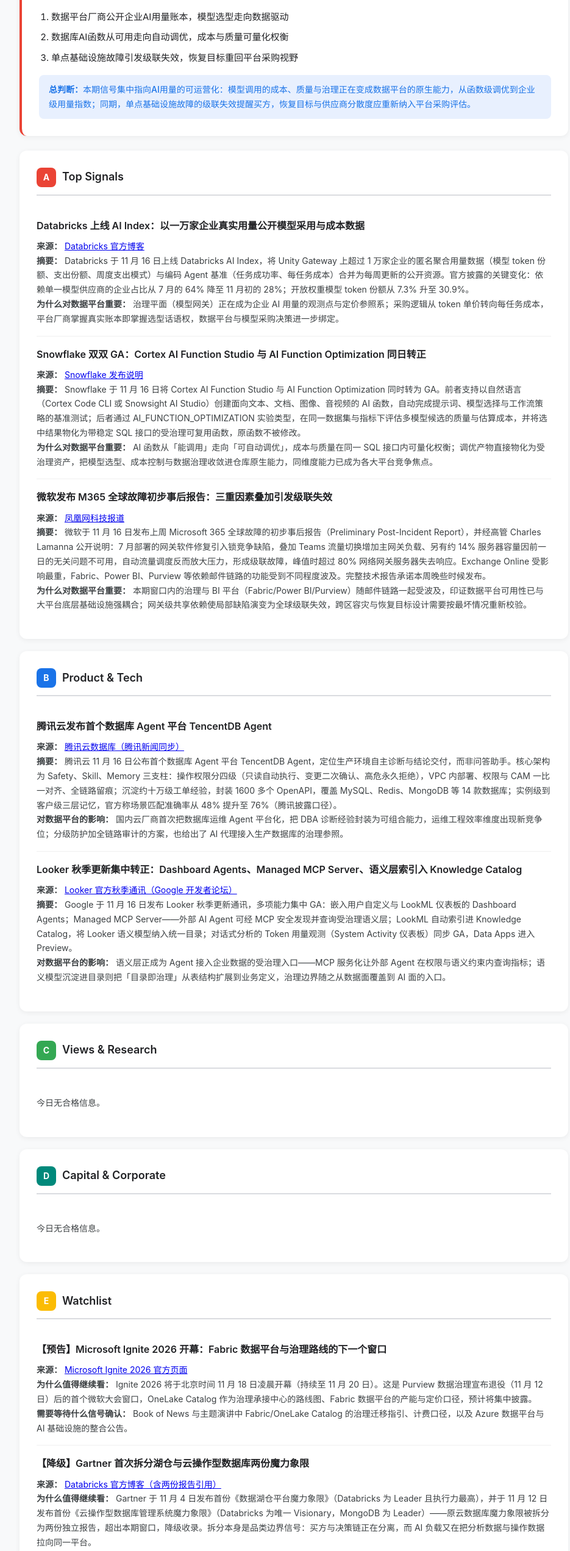
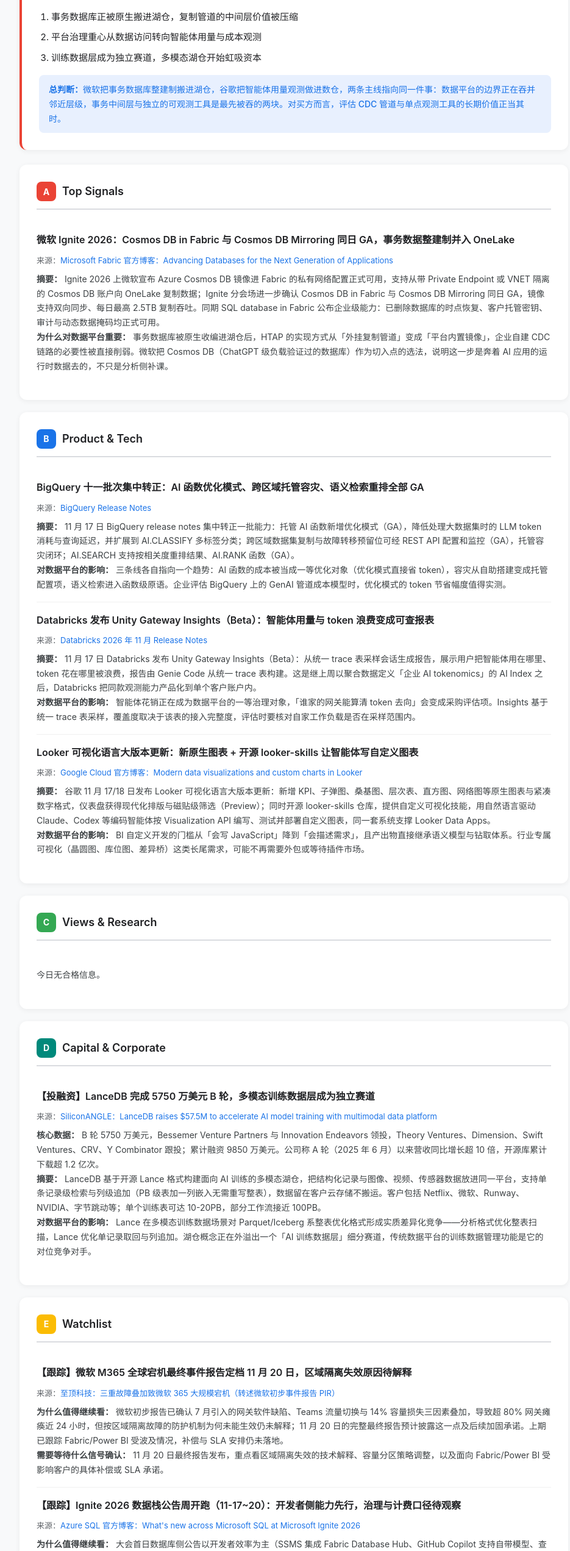
Before and after one commit to haiyangchenbj/data-ai-daily, a plain HTML site: page index.html in a window 1280 px wide. Shown: the part 240-2784 px from the top of the page at 61% size, without its empty margins (158-1093 px from the left). Drawn offline with Linux system fonts and the light colour scheme.

Commit message:
Deploy: Data+AI daily report 2026-11-18

```diff
--- a/index.html
+++ b/index.html
@@ -3,7 +3,7 @@
 <head>
 <meta charset="UTF-8">
 <meta name="viewport" content="width=device-width, initial-scale=1.0">
-<title>Data+AI 全球日报 | 2026-11-17</title>
+<title>Data+AI 全球日报 | 2026-11-18</title>
 <style>
   :root {
     --primary: #1a73e8;
@@ -162,7 +162,7 @@
 
   <div class="header">
     <h1>📊 Data+AI 全球日报</h1>
-    <div class="date">2026-11-17 · 严格只包含过去24小时信息</div>
+    <div class="date">2026-11-18 · 严格只包含过去24小时信息</div>
   </div>
 
   <!-- 根据实际日报内容填充以下模板 -->
@@ -170,12 +170,12 @@
   <div class="summary-box">
     <h2>🔥 今日最重要的3个变化</h2>
     <ol>
-      <li>数据平台厂商公开企业AI用量账本，模型选型走向数据驱动</li>
-      <li>数据库AI函数从可用走向自动调优，成本与质量可量化权衡</li>
-      <li>单点基础设施故障引发级联失效，恢复目标重回平台采购视野</li>
+      <li>事务数据库正被原生搬进湖仓，复制管道的中间层价值被压缩</li>
+      <li>平台治理重心从数据访问转向智能体用量与成本观测</li>
+      <li>训练数据层成为独立赛道，多模态湖仓开始虹吸资本</li>
     </ol>
     <div class="verdict">
-      <strong>总判断：</strong>本期信号集中指向AI用量的可运营化：模型调用的成本、质量与治理正在变成数据平台的原生能力，从函数级调优到企业级用量指数；同期，单点基础设施故障的级联失效提醒买方，恢复目标与供应商分散度应重新纳入平台采购评估。
+      <strong>总判断：</strong>微软把事务数据库整建制搬进湖仓，谷歌把智能体用量观测做进数仓，两条主线指向同一件事：数据平台的边界正在吞并邻近层级，事务中间层与独立的可观测工具是最先被吞的两块。对买方而言，评估 CDC 管道与单点观测工具的长期价值正当其时。
     </div>
   </div>
 
@@ -186,19 +186,9 @@
       <h2>Top Signals</h2>
     </div>
     <div class="item">
-    <h3>Databricks 上线 AI Index：以一万家企业真实用量公开模型采用与成本数据</h3>
-
-    <div class="body"><b>来源：</b> <a href="https://www.databricks.com/blog/introducing-databricks-ai-index-state-enterprise-ai-tokenomics">Databricks 官方博客</a><br><b>摘要：</b> Databricks 于 11 月 16 日上线 Databricks AI Index，将 Unity Gateway 上超过 1 万家企业的匿名聚合用量数据（模型 token 份额、支出份额、周度支出模式）与编码 Agent 基准（任务成功率、每任务成本）合并为每周更新的公开资源。官方披露的关键变化：依赖单一模型供应商的企业占比从 7 月的 64% 降至 11 月初的 28%；开放权重模型 token 份额从 7.3% 升至 30.9%。<br><b>为什么对数据平台重要：</b> 治理平面（模型网关）正在成为企业 AI 用量的观测点与定价参照系；采购逻辑从 token 单价转向每任务成本，平台厂商掌握真实账本即掌握选型话语权，数据平台与模型采购决策进一步绑定。</div>
-</div>
-<div class="item">
-    <h3>Snowflake 双双 GA：Cortex AI Function Studio 与 AI Function Optimization 同日转正</h3>
-
-    <div class="body"><b>来源：</b> <a href="https://docs.snowflake.com/en/release-notes/2026/other/2026-11-16-cortex-ai-function-studio-ga">Snowflake 发布说明</a><br><b>摘要：</b> Snowflake 于 11 月 16 日将 Cortex AI Function Studio 与 AI Function Optimization 同时转为 GA。前者支持以自然语言（Cortex Code CLI 或 Snowsight AI Studio）创建面向文本、文档、图像、音视频的 AI 函数，自动完成提示词、模型选择与工作流策略的基准测试；后者通过 AI_FUNCTION_OPTIMIZATION 实验类型，在同一数据集与指标下评估多模型候选的质量与估算成本，并将选中结果物化为带稳定 SQL 接口的受治理可复用函数，原函数不被修改。<br><b>为什么对数据平台重要：</b> AI 函数从「能调用」走向「可自动调优」，成本与质量在同一 SQL 接口内可量化权衡；调优产物直接物化为受治理资产，把模型选型、成本控制与数据治理收敛进仓库原生能力，同维度能力已成为各大平台竞争焦点。</div>
-</div>
-<div class="item">
-    <h3>微软发布 M365 全球故障初步事后报告：三重因素叠加引发级联失效</h3>
-
-    <div class="body"><b>来源：</b> <a href="https://tech.ifeng.com/c/8y6MAYWqFjg">凤凰网科技报道</a><br><b>摘要：</b> 微软于 11 月 16 日发布上周 Microsoft 365 全球故障的初步事后报告（Preliminary Post-Incident Report），并经高管 Charles Lamanna 公开说明：7 月部署的网关软件修复引入锁竞争缺陷，叠加 Teams 流量切换增加主网关负载、另有约 14% 服务器容量因前一日的无关问题不可用，自动流量调度反而放大压力，形成级联故障，峰值时超过 80% 网络网关服务器失去响应。Exchange Online 受影响最重，Fabric、Power BI、Purview 等依赖邮件链路的功能受到不同程度波及。完整技术报告承诺本周晚些时候发布。<br><b>为什么对数据平台重要：</b> 本期窗口内的治理与 BI 平台（Fabric/Power BI/Purview）随邮件链路一起受波及，印证数据平台可用性已与大平台底层基础设施强耦合；网关级共享依赖使局部缺陷演变为全球级联失效，跨区容灾与恢复目标设计需要按最坏情况重新校验。</div>
+    <h3>微软 Ignite 2026：Cosmos DB in Fabric 与 Cosmos DB Mirroring 同日 GA，事务数据整建制并入 OneLake</h3>
+    <div class="source">来源：<a href="https://community.fabric.microsoft.com/t5/Fabric-Updates-Blogs/Advancing-Databases-for-the-Next-Generation-of-Applications/ba-p/5172237">Microsoft Fabric 官方博客：Advancing Databases for the Next Generation of Applications</a></div>
+    <div class="body"><b>摘要：</b> Ignite 2026 上微软宣布 Azure Cosmos DB 镜像进 Fabric 的私有网络配置正式可用，支持从带 Private Endpoint 或 VNET 隔离的 Cosmos DB 账户向 OneLake 复制数据；Ignite 分会场进一步确认 Cosmos DB in Fabric 与 Cosmos DB Mirroring 同日 GA，镜像支持双向同步、每日最高 2.5TB 复制吞吐。同期 SQL database in Fabric 公布企业级能力：已删除数据库的时点恢复、客户托管密钥、审计与动态数据掩码均正式可用。<br><b>为什么对数据平台重要：</b> 事务数据库被原生收编进湖仓后，HTAP 的实现方式从「外挂复制管道」变成「平台内置镜像」，企业自建 CDC 链路的必要性被直接削弱。微软把 Cosmos DB（ChatGPT 级负载验证过的数据库）作为切入点的选法，说明这一步是奔着 AI 应用的运行时数据去的，不只是分析侧补课。</div>
 </div>
   </div>
 
@@ -209,14 +199,19 @@
       <h2>Product & Tech</h2>
     </div>
     <div class="item">
-    <h3>腾讯云发布首个数据库 Agent 平台 TencentDB Agent</h3>
-
-    <div class="body"><b>来源：</b> <a href="https://news.qq.com/rain/a/20261116A06M1B00">腾讯云数据库（腾讯新闻同步）</a><br><b>摘要：</b> 腾讯云 11 月 16 日公布首个数据库 Agent 平台 TencentDB Agent，定位生产环境自主诊断与结论交付，而非问答助手。核心架构为 Safety、Skill、Memory 三支柱：操作权限分四级（只读自动执行、变更二次确认、高危永久拒绝），VPC 内部署、权限与 CAM 一比一对齐、全链路留痕；沉淀约十万级工单经验，封装 1600 多个 OpenAPI，覆盖 MySQL、Redis、MongoDB 等 14 款数据库；实例级到客户级三层记忆，官方称场景匹配准确率从 48% 提升至 76%（腾讯披露口径）。<br><b>对数据平台的影响：</b> 国内云厂商首次把数据库运维 Agent 平台化，把 DBA 诊断经验封装为可组合能力，运维工程效率维度出现新竞争位；分级防护加全链路审计的方案，也给出了 AI 代理接入生产数据库的治理参照。</div>
+    <h3>BigQuery 十一批次集中转正：AI 函数优化模式、跨区域托管容灾、语义检索重排全部 GA</h3>
+    <div class="source">来源：<a href="https://cloud.google.com/bigquery-ml/docs/release-notes">BigQuery Release Notes</a></div>
+    <div class="body"><b>摘要：</b> 11 月 17 日 BigQuery release notes 集中转正一批能力：托管 AI 函数新增优化模式（GA），降低处理大数据集时的 LLM token 消耗与查询延迟，并扩展到 AI.CLASSIFY 多标签分类；跨区域数据集复制与故障转移预留位可经 REST API 配置和监控（GA），托管容灾闭环；AI.SEARCH 支持按相关度重排结果、AI.RANK 函数（GA）。<br><b>对数据平台的影响：</b> 三条线各自指向一个趋势：AI 函数的成本被当成一等优化对象（优化模式直接省 token），容灾从自助搭建变成托管配置项，语义检索进入函数级原语。企业评估 BigQuery 上的 GenAI 管道成本模型时，优化模式的 token 节省幅度值得实测。</div>
 </div>
 <div class="item">
-    <h3>Looker 秋季更新集中转正：Dashboard Agents、Managed MCP Server、语义层索引入 Knowledge Catalog</h3>
-
-    <div class="body"><b>来源：</b> <a href="https://discuss.google.dev/t/looker-newsletter-fall-updates/414520">Looker 官方秋季通讯（Google 开发者论坛）</a><br><b>摘要：</b> Google 于 11 月 16 日发布 Looker 秋季更新通讯，多项能力集中 GA：嵌入用户自定义与 LookML 仪表板的 Dashboard Agents；Managed MCP Server——外部 AI Agent 可经 MCP 安全发现并查询受治理语义层；LookML 自动索引进 Knowledge Catalog，将 Looker 语义模型纳入统一目录；对话式分析的 Token 用量观测（System Activity 仪表板）同步 GA，Data Apps 进入 Preview。<br><b>对数据平台的影响：</b> 语义层正成为 Agent 接入企业数据的受治理入口——MCP 服务化让外部 Agent 在权限与语义约束内查询指标；语义模型沉淀进目录则把「目录即治理」从表结构扩展到业务定义，治理边界随之从数据面覆盖到 AI 面的入口。</div>
+    <h3>Databricks 发布 Unity Gateway Insights（Beta）：智能体用量与 token 浪费变成可查报表</h3>
+    <div class="source">来源：<a href="https://docs.databricks.com/aws/en/release-notes/product/2026/november">Databricks 2026 年 11 月 Release Notes</a></div>
+    <div class="body"><b>摘要：</b> 11 月 17 日 Databricks 发布 Unity Gateway Insights（Beta）：从统一 trace 表采样会话生成报告，展示用户把智能体用在哪里、token 花在哪里被浪费，报告由 Genie Code 从统一 trace 表构建。这是继上周以聚合数据定义「企业 AI tokenomics」的 AI Index 之后，Databricks 把同款观测能力产品化到单个客户账户内。<br><b>对数据平台的影响：</b> 智能体花销正在成为数据平台的一等治理对象，「谁家的网关能算清 token 去向」会变成采购评估项。Insights 基于统一 trace 表采样，覆盖度取决于该表的接入完整度，评估时要核对自家工作负载是否在采样范围内。</div>
+</div>
+<div class="item">
+    <h3>Looker 可视化语言大版本更新：新原生图表 + 开源 looker-skills 让智能体写自定义图表</h3>
+    <div class="source">来源：<a href="https://cloud.google.com/blog/products/business-intelligence/modern-data-visualizations-and-custom-charts-in-looker">Google Cloud 官方博客：Modern data visualizations and custom charts in Looker</a></div>
+    <div class="body"><b>摘要：</b> 谷歌 11 月 17/18 日发布 Looker 可视化语言大版本更新：新增 KPI、子弹图、桑基图、层次表、直方图、网络图等原生图表与紧凑数字格式，仪表盘获得现代化排版与磁贴级筛选（Preview）；同时开源 looker-skills 仓库，提供自定义可视化技能，用自然语言驱动 Claude、Codex 等编码智能体按 Visualization API 编写、测试并部署自定义图表，同一套系统支撑 Looker Data Apps。<br><b>对数据平台的影响：</b> BI 自定义开发的门槛从「会写 JavaScript」降到「会描述需求」，且产出物直接继承语义模型与钻取体系。行业专属可视化（晶圆图、库位图、差异桥）这类长尾需求，可能不再需要外包或等待插件市场。</div>
 </div>
   </div>
 
@@ -245,9 +240,9 @@
     <!-- <span class="funding-tag tag-ipo">IPO</span> -->
     <!-- <span class="funding-tag tag-ma">收购兼并</span> -->
     <div class="item">
-    <h3></h3>
-
-    <div class="body">今日无合格信息。</div>
+    <h3>【投融资】LanceDB 完成 5750 万美元 B 轮，多模态训练数据层成为独立赛道</h3>
+    <div class="source">来源：<a href="https://siliconangle.com/2026/11/17/lancedb-raises-57-5m-to-accelerate-ai-model-training-with-multimodal-data-platform/">SiliconANGLE：LanceDB raises $57.5M to accelerate AI model training with multimodal data platform</a></div>
+    <div class="body"><b>核心数据：</b> B 轮 5750 万美元，Bessemer Venture Partners 与 Innovation Endeavors 领投，Theory Ventures、Dimension、Swift Ventures、CRV、Y Combinator 跟投；累计融资 9850 万美元。公司称 A 轮（2025 年 6 月）以来营收同比增长超 10 倍，开源库累计下载超 1.2 亿次。<br><b>摘要：</b> LanceDB 基于开源 Lance 格式构建面向 AI 训练的多模态湖仓，把结构化记录与图像、视频、传感器数据放进同一平台，支持单条记录级检索与列级追加（PB 级表加一列嵌入无需重写整表），数据留在客户云存储不搬运。客户包括 Netflix、微软、Runway、NVIDIA、字节跳动等；单个训练表可达 10-20PB，部分工作流接近 100PB。<br><b>对数据平台的影响：</b> Lance 在多模态训练数据场景对 Parquet/Iceberg 系整表优化格式形成实质差异化竞争——分析格式优化整表扫描，Lance 优化单记录取回与列追加。湖仓概念正在外溢出一个「AI 训练数据层」细分赛道，传统数据平台的训练数据管理功能是它的对位竞争对手。</div>
 </div>
   </div>
 
@@ -258,25 +253,20 @@
       <h2>Watchlist</h2>
     </div>
     <div class="item">
-    <h3>【预告】Microsoft Ignite 2026 开幕：Fabric 数据平台与治理路线的下一个窗口</h3>
-
-    <div class="body"><b>来源：</b> <a href="https://news.microsoft.com/events/ignite/2026/live-news/">Microsoft Ignite 2026 官方页面</a><br><b>为什么值得继续看：</b> Ignite 2026 将于北京时间 11 月 18 日凌晨开幕（持续至 11 月 20 日）。这是 Purview 数据治理宣布退役（11 月 12 日）后的首个微软大会窗口，OneLake Catalog 作为治理承接中心的路线图、Fabric 数据平台的产能与定价口径，预计将集中披露。<br><b>需要等待什么信号确认：</b> Book of News 与主题演讲中 Fabric/OneLake Catalog 的治理迁移指引、计费口径，以及 Azure 数据平台与 AI 基础设施的整合公告。</div>
+    <h3>【跟踪】微软 M365 全球宕机最终事件报告定档 11 月 20 日，区域隔离失效原因待解释</h3>
+    <div class="source">来源：<a href="https://www.163.com/dy/article/LBVHH94C05118UGF.html">至顶科技：三重故障叠加致微软 365 大规模宕机（转述微软初步事件报告 PIR）</a></div>
+    <div class="body"><b>为什么值得继续看：</b> 微软初步报告已确认 7 月引入的网关软件缺陷、Teams 流量切换与 14% 容量损失三因素叠加，导致超 80% 网关瘫痪近 24 小时，但按区域隔离故障的防护机制为何未能生效仍未解释；11 月 20 日的完整最终报告预计披露这一点及后续加固承诺。上期已跟踪 Fabric/Power BI 受波及情况，补偿与 SLA 安排仍未落地。<br><b>需要等待什么信号确认：</b> 11 月 20 日最终报告发布，重点看区域隔离失效的技术解释、容量分区策略调整，以及面向 Fabric/Power BI 受影响客户的具体补偿或 SLA 承诺。</div>
 </div>
 <div class="item">
-    <h3>【降级】Gartner 首次拆分湖仓与云操作型数据库两份魔力象限</h3>
-
-    <div class="body"><b>来源：</b> <a href="https://www.databricks.com/blog/databricks-leader-and-positioned-highest-execution-2026-gartnerr-magic-quadranttm-data">Databricks 官方博客（含两份报告引用）</a><br><b>为什么值得继续看：</b> Gartner 于 11 月 4 日发布首份《数据湖仓平台魔力象限》（Databricks 为 Leader 且执行力最高），并于 11 月 12 日发布首份《云操作型数据库管理系统魔力象限》（Databricks 为唯一 Visionary，MongoDB 为 Leader）——原云数据库魔力象限被拆分为两份独立报告，超出本期窗口，降级收录。拆分本身是品类边界信号：买方与决策链正在分离，而 AI 负载又在把分析数据与操作数据拉向同一平台。<br><b>需要等待什么信号确认：</b> Snowflake、Oracle、AWS 等厂商在两份新象限中的官方回应与来年座次变化；湖仓 MQ 与操作型数据库 MQ 的厂商重叠度是否持续扩大。</div>
-</div>
-<div class="item">
-    <h3>【跟踪】微软 M365 故障后续：完整技术报告与 Fabric 治理面恢复质量</h3>
-
-    <div class="body"><b>来源：</b> <a href="https://notebook.yesky.com/101/384101.shtml">天极网报道（恢复时间线与官方承诺）</a><br><b>为什么值得继续看：</b> 承接本期 A3。微软已按承诺在两个工作日内交付初步报告，最终报告承诺五个工作日内提供，完整技术细节预计本周晚些发布；此前故障已确认波及 Fabric、Power BI、Purview，治理迁移窗口与高监管客户的过渡安排是否受此次故障影响，仍待验证。<br><b>需要等待什么信号确认：</b> 最终报告中容量分区保护为何未能阻止级联故障的技术解释，以及 Fabric/Power BI 侧是否披露 SLA 补偿或架构加固承诺。</div>
+    <h3>【跟踪】Ignite 2026 数据栈公告周开跑（11-17~20）：开发者侧能力先行，治理与计费口径待观察</h3>
+    <div class="source">来源：<a href="https://devblogs.microsoft.com/azure-sql/whats-new-across-microsoft-sql-at-microsoft-ignite-2026">Azure SQL 官方博客：What's new across Microsoft SQL at Microsoft Ignite 2026</a></div>
+    <div class="body"><b>为什么值得继续看：</b> 大会首日数据库侧公告以开发者效率为主（SSMS 集成 Fabric Database Hub、GitHub Copilot 支持自带模型、查询性能面板进入 VS Code）；上期关注的 Fabric 治理迁移与计费口径，以及 OneLake Catalog 迁移指引，尚未在本批公告中细化，大会还有三天窗口。<br><b>需要等待什么信号确认：</b> 大会闭幕前（11-20）Book of News 与 Fabric 官方博客是否发布治理计费口径细则与 OneLake Catalog 迁移指引；若本周不发布，治理承接的完整度存疑，需下期继续跟踪。</div>
 </div>
   </div>
 
   <div class="footer">
     <p>Powered by Data+AI Daily Brief</p>
-    <p>信息截至北京时间 2026-11-17 08:00</p>
+    <p>信息截至北京时间 2026-11-18 08:00</p>
   </div>
 
 </div>
```
